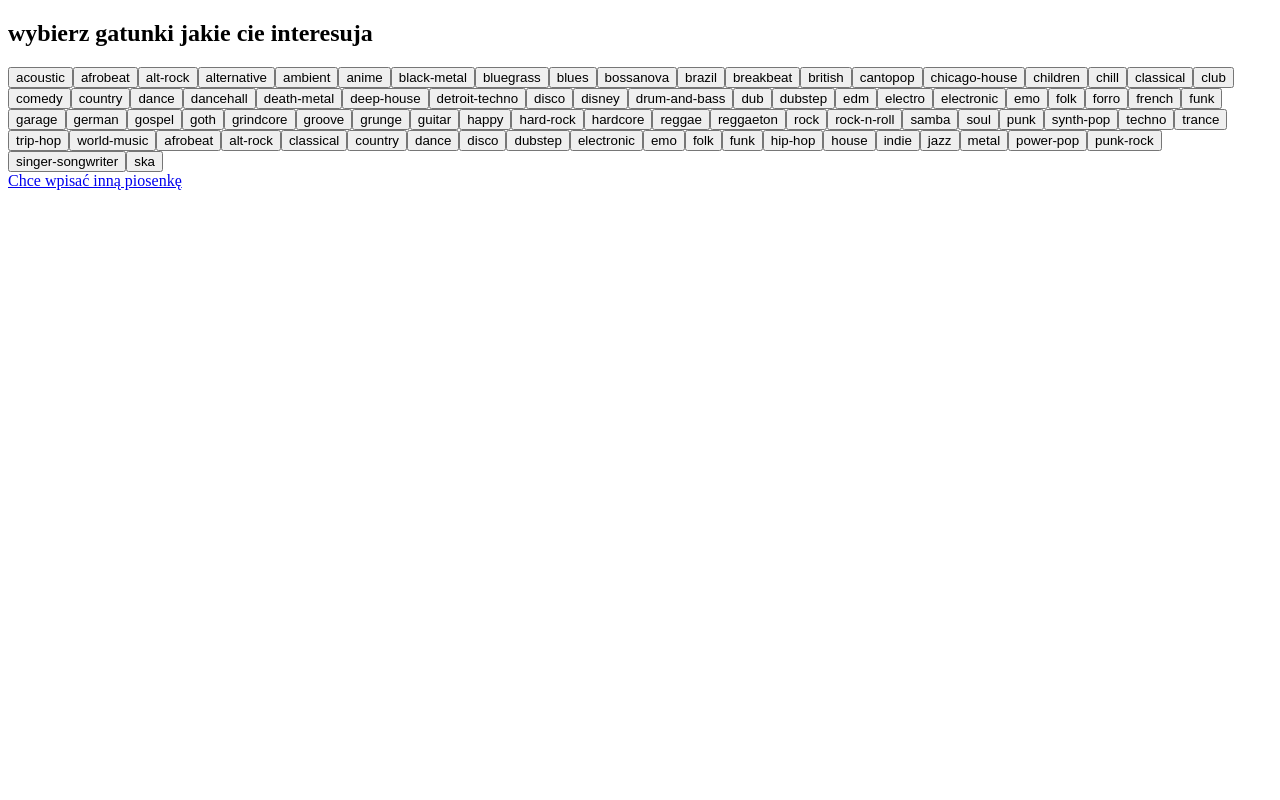
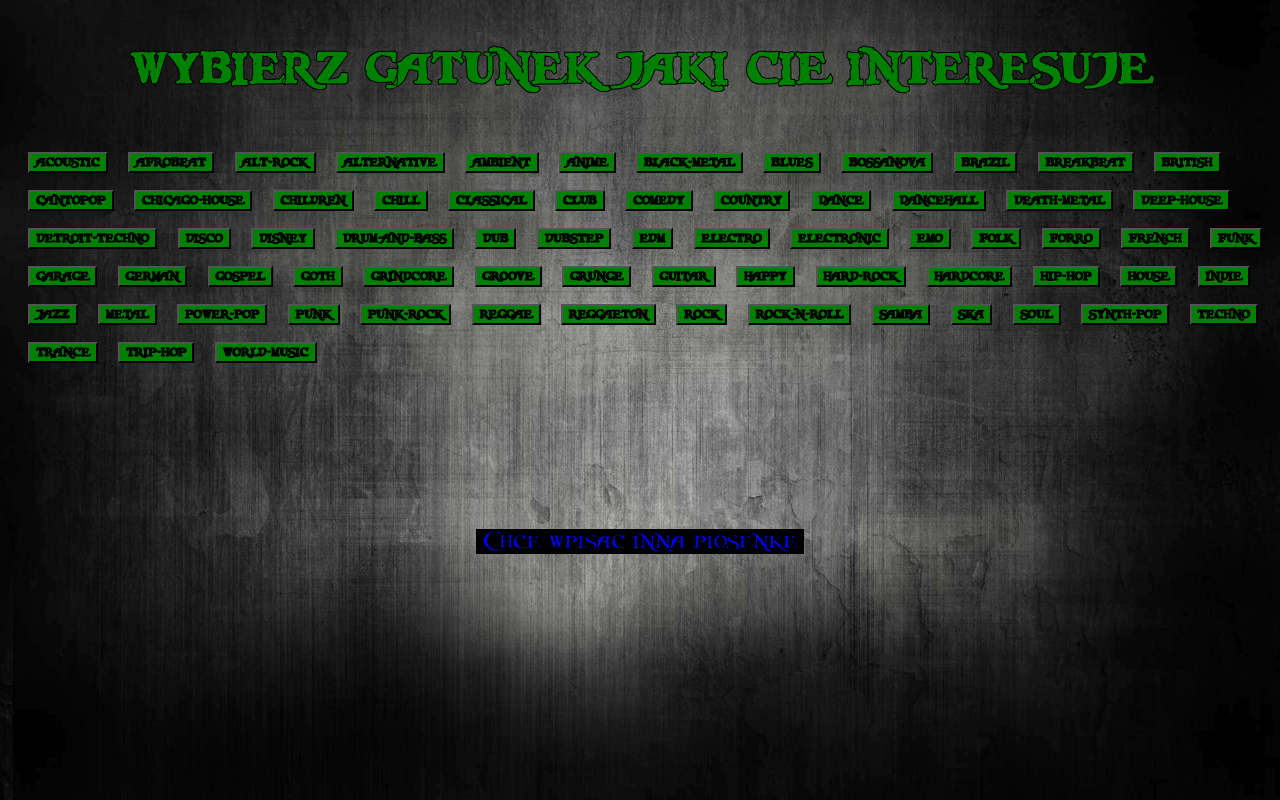
Before and after one commit to 0lch4/Aplikacja-do-polecania-muzyki, a FastAPI app: template templates/genres.html in a window 1280 px wide. Run offline with FastAPI, Linux system fonts and the light colour scheme; the template is opened without the code that fills it, so the values that code supplies are empty.

Commit message:
widoki skonczone

```diff
--- a/genres.txt
+++ b/genres.txt
@@ -5,7 +5,6 @@ alternative
 ambient
 anime
 black-metal
-bluegrass
 blues
 bossanova
 brazil
@@ -48,35 +47,23 @@ guitar
 happy
 hard-rock
 hardcore
-reggae
-reggaeton
-rock
-rock-n-roll
-samba
-soul
-punk
-synth-pop
-techno
-trance
-trip-hop
-world-music
-afrobeat
-alt-rock
-classical
-country
-dance
-disco
-dubstep
-electronic
-emo
-folk
-funk
 hip-hop
 house
 indie
 jazz
 metal
 power-pop
+punk
 punk-rock
-singer-songwriter
+reggae
+reggaeton
+rock
+rock-n-roll
+samba
 ska
+soul
+synth-pop
+techno
+trance
+trip-hop
+world-music
--- /dev/null
+++ b/static/css/genres.css
@@ -0,0 +1,37 @@
+@font-face {
+    font-family: 'Music-font';
+    src: url('../font/Caribbean.ttf');
+  }
+
+body {
+    background-image: url('../images/background3.jpg');
+    background-size: 100vw 100vh;
+    background-repeat: no-repeat;
+    color: green;
+    font-family: 'Music-font';
+    font-size: 2.5vw;
+    -webkit-text-stroke: 1px black;}
+
+input[type=submit] {
+    font-family: 'Music-font', sans-serif;
+    font-size: 1vw;
+    text-align: center;
+    background-color: green;
+    scale: 100%;
+    margin-left: 1.62%;
+
+      }
+
+h2 {
+    text-align: center;
+    }
+
+a {
+    background-color: black;
+    margin-top: 10%;
+    display: block;
+    text-align: center;
+    font-size: 1.6vw;
+    margin-left: 37%;
+    margin-right: 37%;
+}
--- a/templates/genres.html
+++ b/templates/genres.html
@@ -2,16 +2,17 @@
 <html>
     <head>
         <title>Aplikacja do polecania muzyki</title>
+        <link rel="stylesheet" href="{{ url_for('static', path='/css/genres.css') }}">
     </head>
     <body>
         <div id='result'>
-            <h2>wybierz gatunki jakie cie interesuja</h2>
+            <h2>wybierz gatunek jaki cie interesuje</h2>
             <form id='form' action="/genre" method="post" autocomplete="off">
                 <div id="genreButtons"></div>
                 <input type="hidden" id="clickedGenre" name="genre">
             </form>
         </div>
-        <script src="../static/scripts/script.js"></script>
-        <a href="/">Chce wpisać inną piosenkę</a>
+        <script src="../static/scripts/script.js"></script> <br>
+        <a href="/">Chce wpisac inna piosenke</a>
     </body>
 </html>
```
Also changed, not shown: static/css/result.css (added, +57 -0 lines), templates/result.html (+20 -9 lines), static/images/background3.jpg (added), static/images/background5.jpg (added), static/images/background6.jpg (added), 2 other files.
